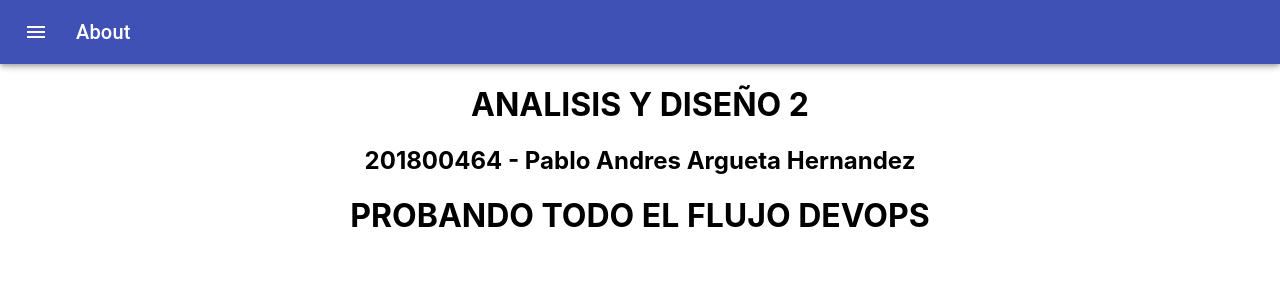
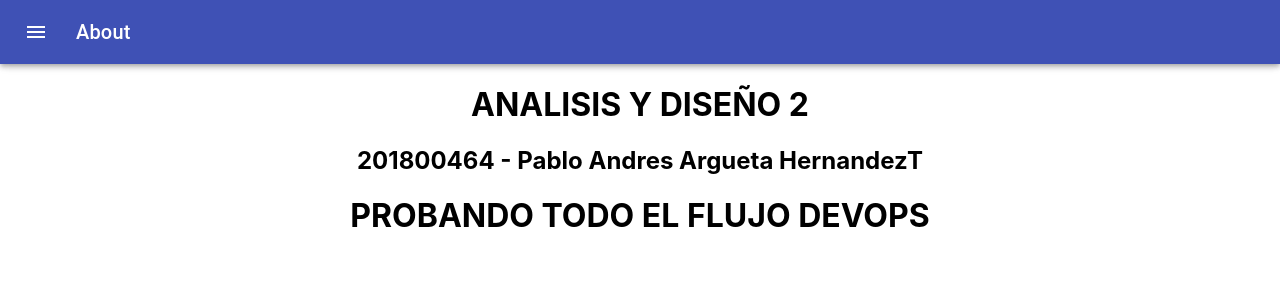
Before and after one commit to PabloAndresArg/ADY2-PRACTICA1-201800464, a React (Create React App) app in the folder frontend/: page /About in a window 1280 px wide. Shown: the top 300 px of the page. Built offline with nearby package versions, Linux system fonts and the light colour scheme.

Commit message:
DEBERIA DE DAR UN ERROR

```diff
--- a/frontend/src/componentes/Paginas/About.js
+++ b/frontend/src/componentes/Paginas/About.js
@@ -17,7 +17,7 @@ export default function AboutFull({ props }) {
       <Navbar props={props} tituloP={'About'}></Navbar>
       <div style={{ textAlign: 'center' }}>
         <h1>ANALISIS Y DISEÑO 2</h1>
-        <h2>201800464 - Pablo Andres Argueta Hernandez</h2>
+        <h2>201800464 - Pablo Andres Argueta HernandezT</h2>
         <h1>PROBANDO TODO EL FLUJO DEVOPS </h1>
       </div>
     </div>
```
